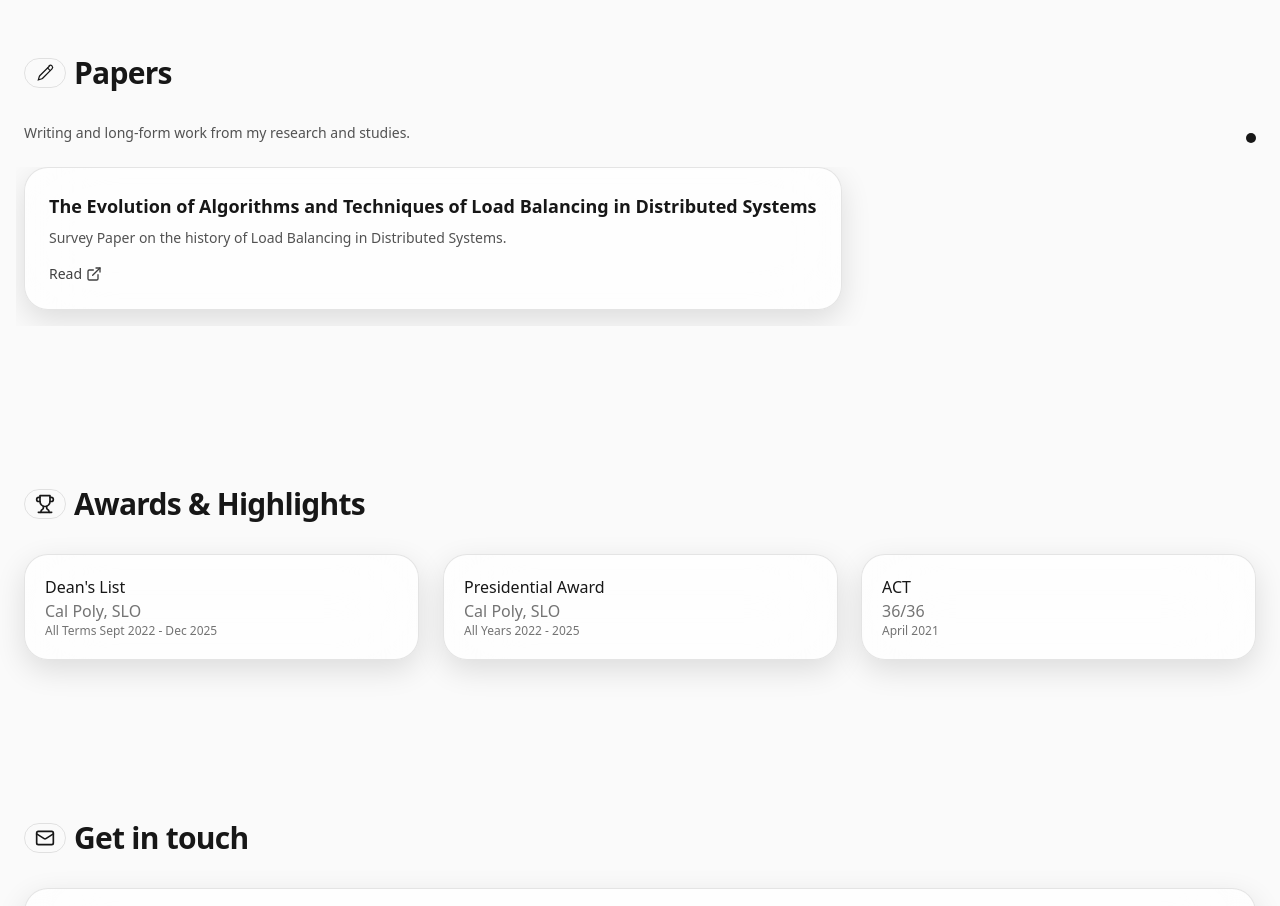
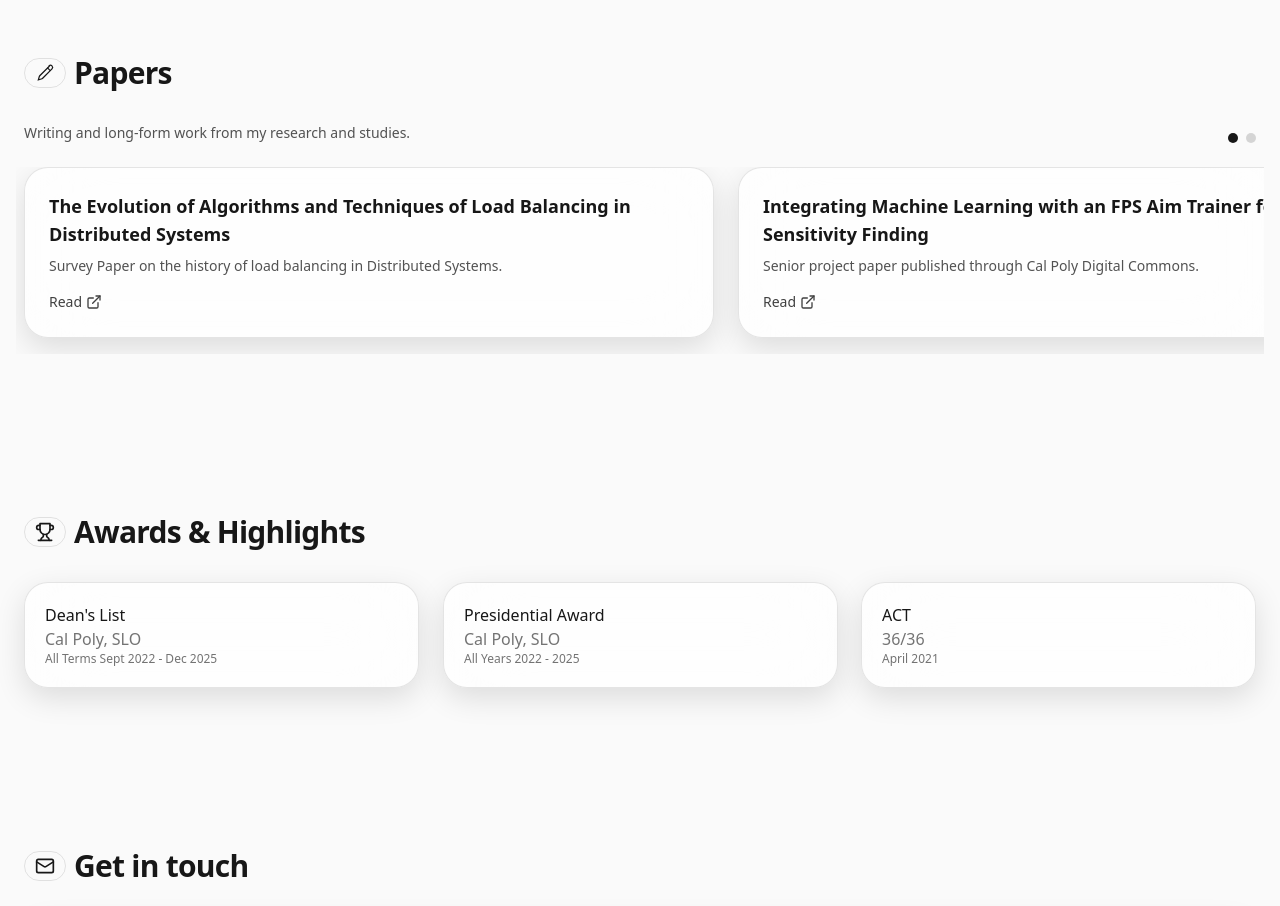
Before and after one commit to SilverXer0/personal_website, a Next.js app: page / in a window 1280 px wide. Shown: the part 3280-4186 px from the top of the page. Built offline with nearby package versions, Linux system fonts and the light colour scheme.

Commit message:
added senior project paper

```diff
--- a/app/page.tsx
+++ b/app/page.tsx
@@ -1281,6 +1281,12 @@ export default function Page() {
                 desc: "Survey Paper on the history of load balancing in Distributed Systems.",
                 href: "/papers/load-balancing.pdf",
               },
+              {
+                title:
+                  "Exploring the Role of Compiler Optimizations in Modern Systems",
+                desc: "Senior project paper published through Cal Poly Digital Commons.",
+                href: "https://digitalcommons.calpoly.edu/cscsp/182/",
+              },
             ].length ? (
               <>
                 <div className="flex items-end justify-between gap-4">
@@ -1289,12 +1295,20 @@ export default function Page() {
                   </p>
 
                   <div className="hidden sm:flex items-center gap-2">
-                    {[{
+                    {[
+                      {
                         title:
                           "The Evolution of Algorithms and Techniques of Load Balancing in Distributed Systems",
                         desc: "Survey Paper on the history of load balancing in Distributed Systems.",
                         href: "/papers/load-balancing.pdf",
-                    }].map((_, i) => (
+                      },
+                      {
+                        title:
+                          "Exploring the Role of Compiler Optimizations in Modern Systems",
+                        desc: "Senior project paper published through Cal Poly Digital Commons.",
+                        href: "https://digitalcommons.calpoly.edu/cscsp/182/",
+                      },
+                    ].map((_, i) => (
                       <button
                         key={i}
                         type="button"
@@ -1343,12 +1357,20 @@ export default function Page() {
                     onTouchStart={() => pausePapersTemporarily(4500)}
                     onPointerDown={() => pausePapersTemporarily(4500)}
                   >
-                    {[{
+                    {[
+                      {
                         title:
                           "The Evolution of Algorithms and Techniques of Load Balancing in Distributed Systems",
-                      desc: "Survey Paper on the history of Load Balancing in Distributed Systems.",
+                        desc: "Survey Paper on the history of load balancing in Distributed Systems.",
                         href: "/papers/load-balancing.pdf",
-                    }].map((w) => (
+                      },
+                      {
+                        title:
+                          "Integrating Machine Learning with an FPS Aim Trainer for Optimal Sensitivity Finding",
+                        desc: "Senior project paper published through Cal Poly Digital Commons.",
+                        href: "https://digitalcommons.calpoly.edu/cscsp/182/",
+                      },
+                    ].map((w) => (
                       <motion.a
                         key={w.title}
                         data-paper-item
```
Also changed, not shown: 1 other file (tests, documents, lock files or other folders). Lines whose indentation alone changed are shown as unchanged.
